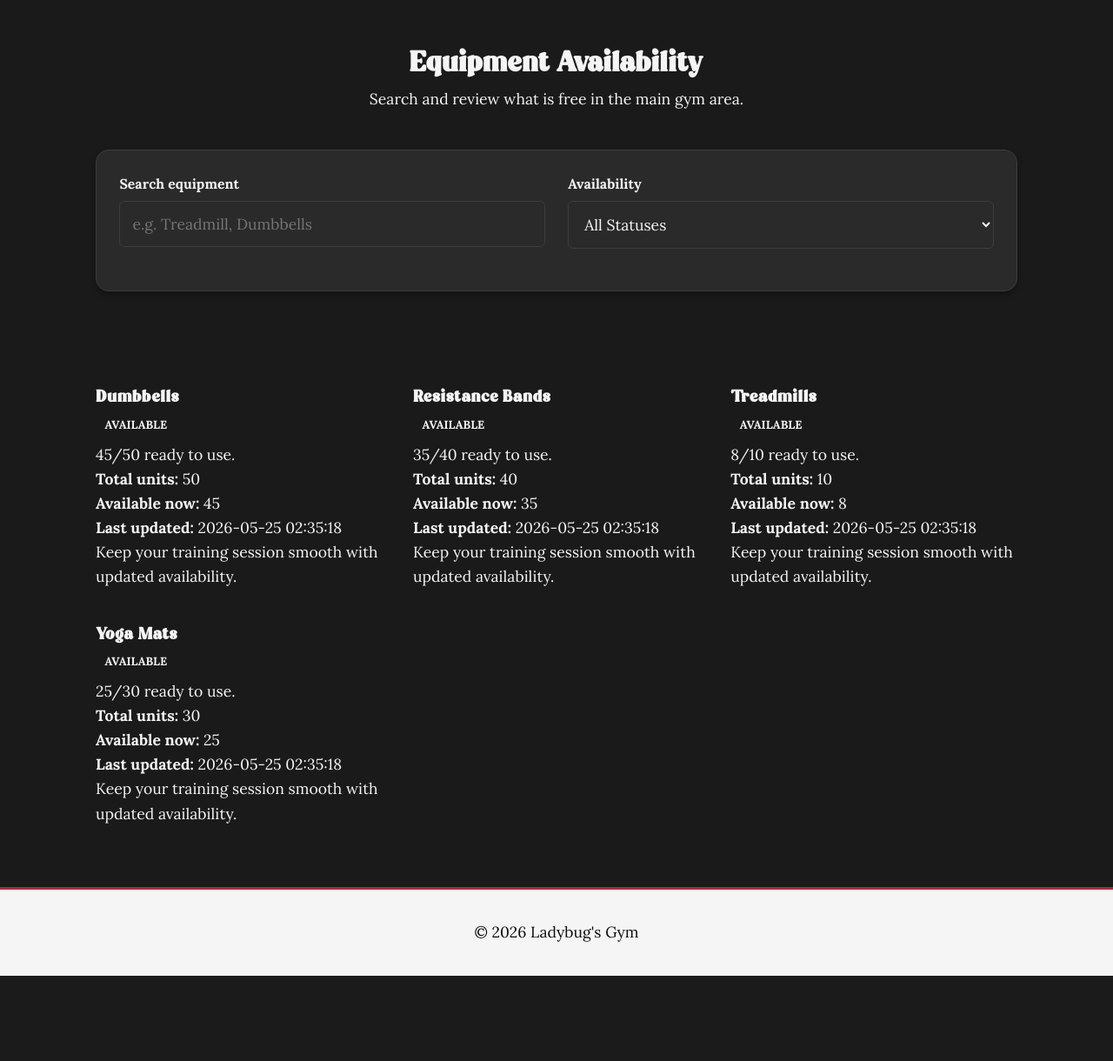
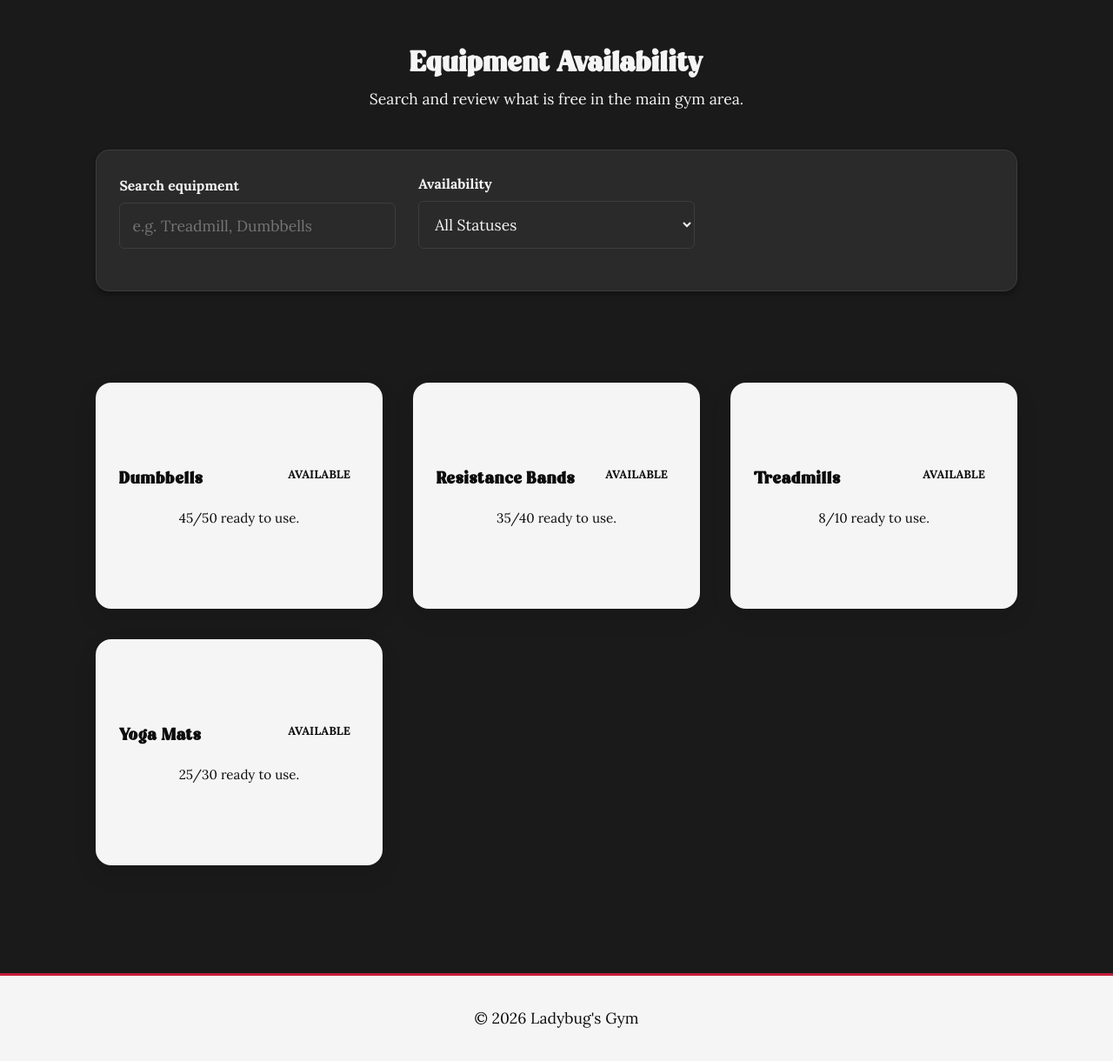
Before and after one commit to sararibeiro24/Y2S2-WEB_LANGUAGES_TECHNOLOGIES, a PHP site: page /pages/equipment.php in a window 1280 px wide. Shown: the part 95-1315 px from the top of the page at 87% size. Before the commit the page ends 1217 px from the top, so only its background shows below. Run offline with PHP 8.4, Linux system fonts and the light colour scheme; data comes from the database, SQL or seed files in the repository; both versions use the stored data as it was after the commit.

Commit message:
solve some stuff

```diff
--- a/css/base.css
+++ b/css/base.css
@@ -36,7 +36,7 @@
     --font-body: 'Lora', Georgia, serif;
     --font-accent: 'Treova', 'Segoe UI', sans-serif;
 
-    --primary-green: var(--ladybug-white);
+    --primary-green: #1b4332;
     --accent-green: var(--ladybug-red);
     --light-green: var(--ladybug-light);
     --white: var(--ladybug-white);
--- a/css/components.css
+++ b/css/components.css
@@ -108,7 +108,7 @@ button:disabled {
 
 .badge-green {
     background-color: var(--light-green);
-    color: var(--primary-green);
+    color: var(--white);
 }
 
 .badge-red {
--- a/css/pages.css
+++ b/css/pages.css
@@ -261,7 +261,7 @@
 
 .flip-card-front {
     background-color: var(--white);
-    color: var(--dark);
+    color: var(--ladybug-black);
     padding: 1.5em;
     display: flex;
     flex-direction: column;
--- /dev/null
+++ b/javascript/register_validation.js
@@ -0,0 +1,7 @@
+document.addEventListener('DOMContentLoaded', () => {
+    // Backwards-compatible stub: if an older page expects initRegistrationValidation,
+    // it can define that function in `javascript/validation.js` and this will call it.
+    if (typeof window.initRegistrationValidation === 'function') {
+        window.initRegistrationValidation();
+    }
+});
--- a/templates/common.tpl.php
+++ b/templates/common.tpl.php
@@ -99,6 +99,7 @@ function drawCSSLinks() {
     <link rel="stylesheet" href="../css/base.css">
     <link rel="stylesheet" href="../css/components.css">
     <link rel="stylesheet" href="../css/layout.css">
+    <link rel="stylesheet" href="../css/pages.css">
     <link rel="stylesheet" href="../css/shared.css">
     <link rel="stylesheet" href="../css/cards.css">
     <link rel="stylesheet" href="../css/carousel.css">
```
Also changed, not shown: database/database.db.
